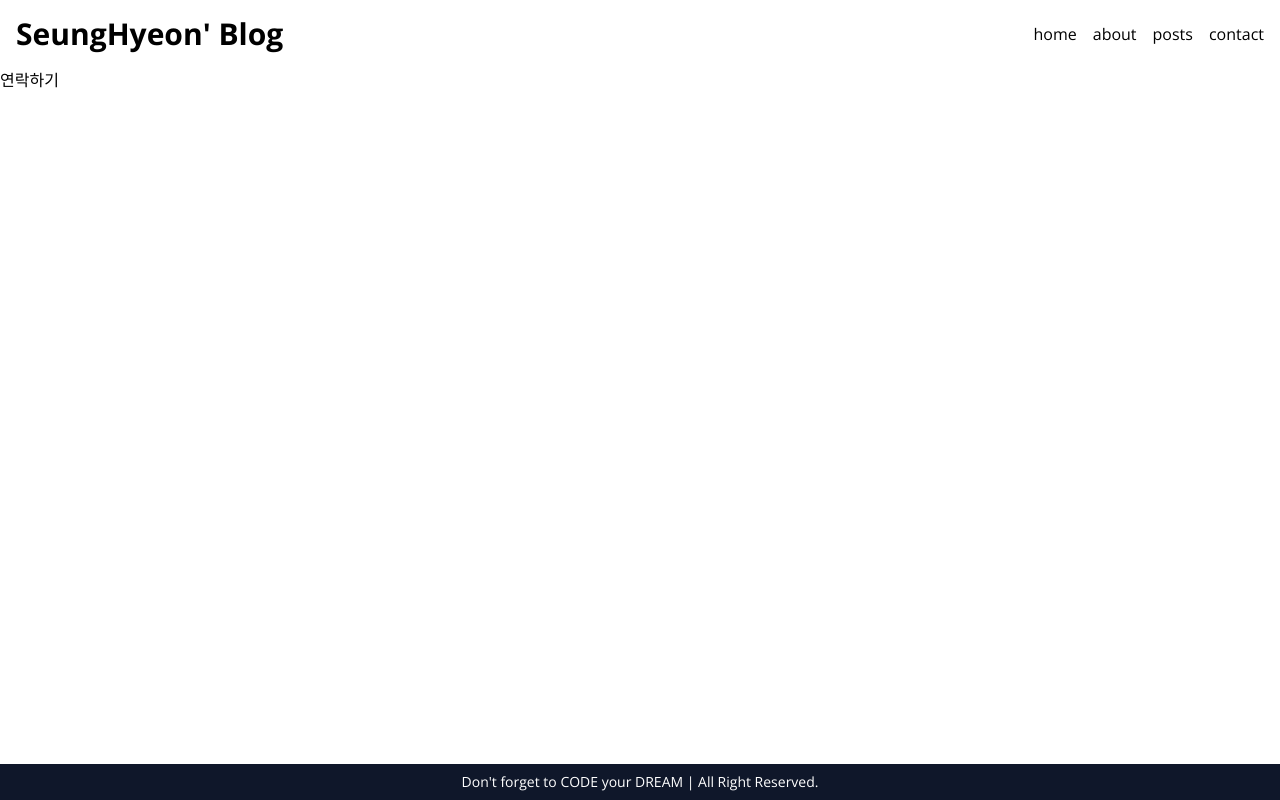
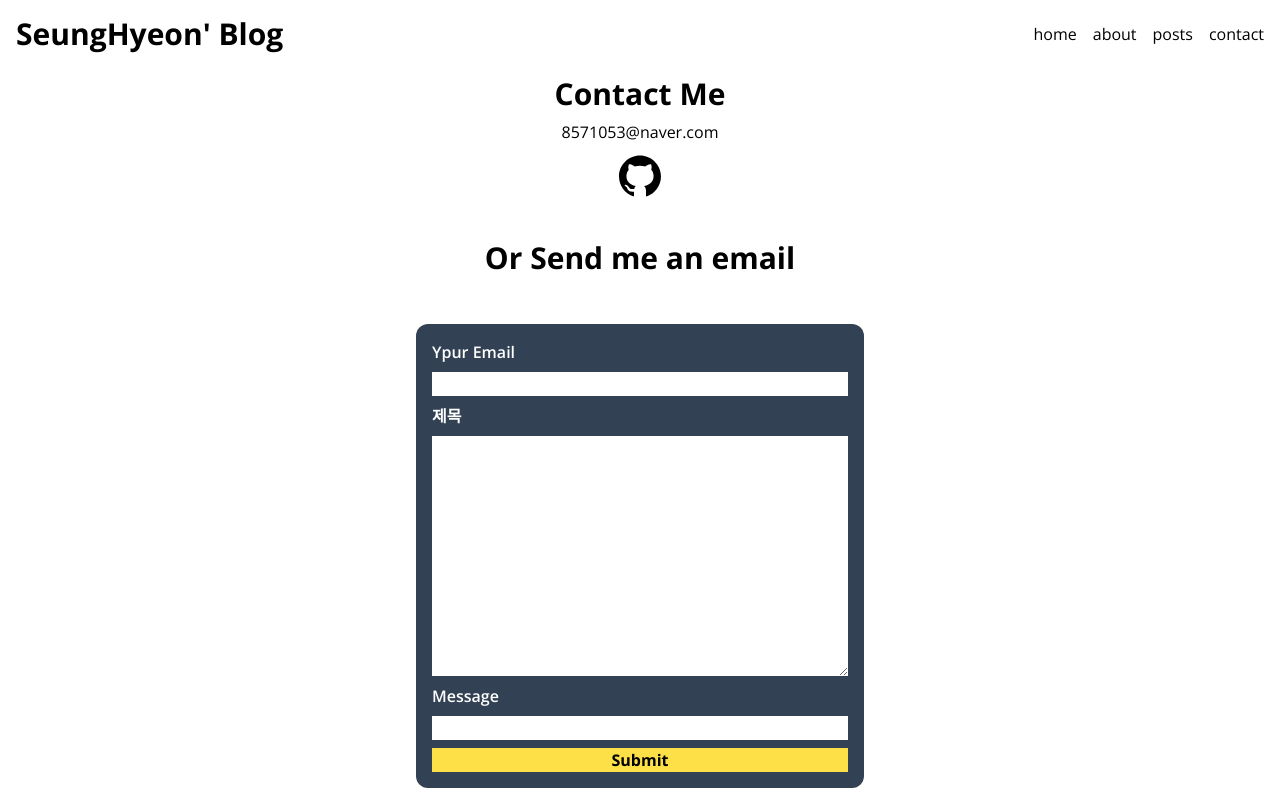
Before and after one commit to tmdgus95/blog, a Next.js app: page /contact in a window 1280 px wide. Built offline with nearby package versions, Linux system fonts and the light colour scheme.

Commit message:
컨텍페이지 레이아웃

```diff
--- a/src/app/contact/page.tsx
+++ b/src/app/contact/page.tsx
@@ -1,5 +1,33 @@
+import ContactForm from "@/components/ContactForm";
 import React from "react";
+import { AiFillGithub } from "react-icons/ai";
 
 export default function ContactPage() {
-    return <div>연락하기</div>;
+    const LINKS = [
+        {
+            icon: <AiFillGithub />,
+            url: "https://github.com/tmdgus95",
+        },
+    ];
+    return (
+        <section className="flex flex-col items-center">
+            <h2 className="text-3xl font-bold my-2">Contact Me</h2>
+            <p>8571053@naver.com</p>
+            <ul className="my-2">
+                {LINKS.map((link, i) => (
+                    <a
+                        key={i}
+                        href={link.url}
+                        target="_blank"
+                        rel="noreferrer"
+                        className="text-5xl hover:text-yellow-400"
+                    >
+                        {link.icon}
+                    </a>
+                ))}
+            </ul>
+            <h2 className="text-3xl font-bold my-8">Or Send me an email</h2>
+            <ContactForm />
+        </section>
+    );
 }
--- /dev/null
+++ b/src/components/Banner.tsx
@@ -0,0 +1,21 @@
+import React from "react";
+
+export type BannerData = {
+    message: string;
+    state: "success" | "error";
+};
+export default function Banner({
+    banner: { message, state },
+}: {
+    banner: BannerData;
+}) {
+    const isSuccess = state === "success";
+    const icon = isSuccess ? "✅" : "🔥";
+    return (
+        <p
+            className={`p-2 rounded-xl w-full text-center ${
+                isSuccess ? "bg-green-300" : "bg-red-300"
+            }`}
+        >{`${icon} ${message}`}</p>
+    );
+}
--- /dev/null
+++ b/src/components/ContactForm.tsx
@@ -0,0 +1,77 @@
+"use client";
+import React, { ChangeEvent, FormEvent, useState } from "react";
+import Banner, { BannerData } from "./Banner";
+
+type Form = {
+    from: string;
+    subject: string;
+    message: string;
+};
+export default function ContactForm() {
+    const [form, setForm] = useState<Form>({
+        from: "",
+        subject: "",
+        message: "",
+    });
+    const [banner, setBanner] = useState<BannerData | null>(null);
+    const handleChange = (
+        e: ChangeEvent<HTMLInputElement | HTMLTextAreaElement>
+    ) => {
+        const { value, name } = e.target;
+        setForm((prev) => ({ ...prev, [name]: value }));
+    };
+    const handleSubmit = (e: FormEvent<HTMLFormElement>) => {
+        e.preventDefault();
+        setBanner({ message: "성공했어!!", state: "success" });
+        setTimeout(() => {
+            setBanner(null);
+        }, 3000);
+    };
+    return (
+        <section className="w-full max-w-md">
+            {banner && <Banner banner={banner} />}
+            <form
+                onSubmit={handleSubmit}
+                className="w-full  flex flex-col gap-2 my-4 p-4 bg-slate-700 rounded-xl text-white"
+            >
+                <label htmlFor="from" className="font-semibold">
+                    Ypur Email
+                </label>
+                <input
+                    type="email"
+                    id="from"
+                    name="from"
+                    onChange={handleChange}
+                    required
+                    value={form.from}
+                    className="text-black outline-none"
+                />
+                <label htmlFor="subject" className="font-semibold">
+                    제목
+                </label>
+                <textarea
+                    rows={10}
+                    id="subject"
+                    name="subject"
+                    onChange={handleChange}
+                    value={form.subject}
+                    className="text-black outline-none"
+                />
+                <label htmlFor="message" className="font-semibold">
+                    Message
+                </label>
+                <input
+                    type="text"
+                    id="message"
+                    name="message"
+                    onChange={handleChange}
+                    value={form.message}
+                    className="text-black outline-none"
+                />
+                <button className="bg-yellow-300 text-black font-bold hover:bg-yellow-400">
+                    Submit
+                </button>
+            </form>
+        </section>
+    );
+}
```
